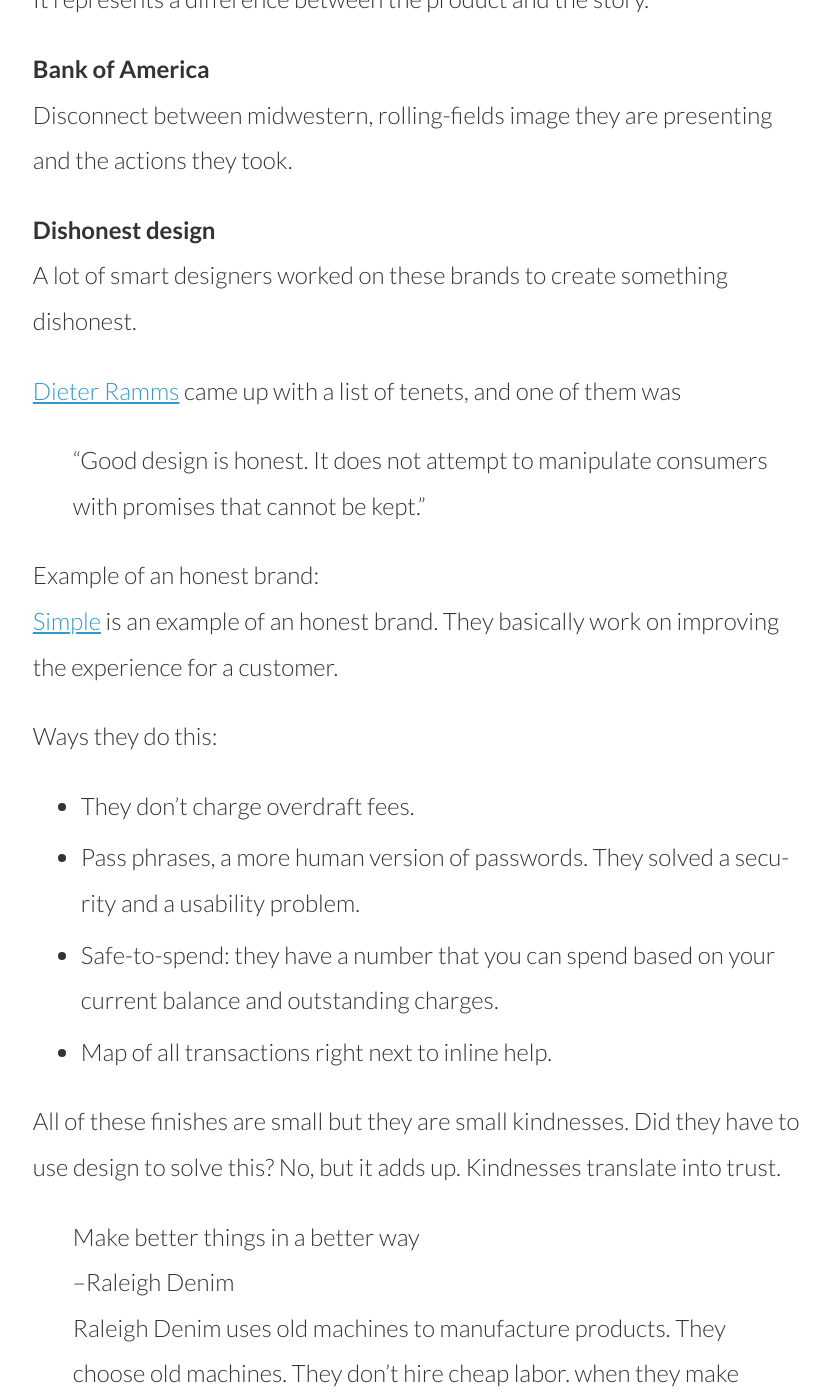
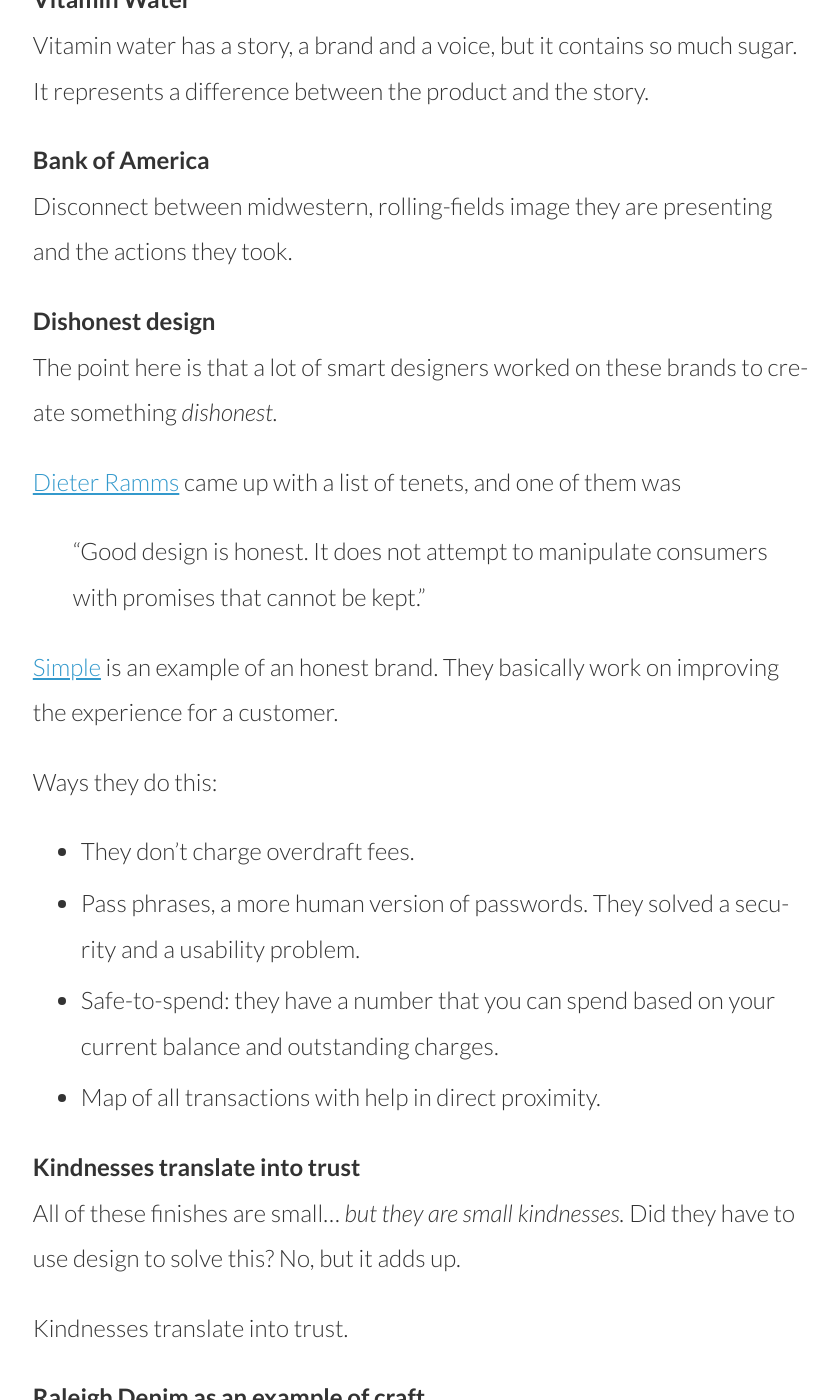
Before and after one commit to thedougco/responsive.ly, a Jekyll site: the page built from _posts/2013-04-2-session-notes-for_aaron_walters_the_real_me.md, in a window 1280 px wide and 1400 px high, scrolled down 1527 px. Shown: the whole window, without its empty margins (44-882 px from the left). Built offline with Jekyll 4.4.1, drawn with Linux system fonts in a browser that asks for light colours; nearby versions of some CDN libraries; Markdown is read by kramdown in place of the engine named in the settings; comment, search, counter and statistics services are not loaded; some of the changed text lies outside the part shown.

Commit message:
post edits

```diff
--- a/_posts/2013-04-2-session-notes-for_aaron_walters_the_real_me.md
+++ b/_posts/2013-04-2-session-notes-for_aaron_walters_the_real_me.md
@@ -32,36 +32,40 @@
 Disconnect between midwestern, rolling-fields image they are presenting and the actions they took.
 
 **Dishonest design**
-A lot of smart designers worked on these brands to create something dishonest.
+The point here is that a lot of smart designers worked on these brands to create something *dishonest.*
 
 [Dieter Ramms](http://en.wikipedia.org/wiki/Dieter_Rams) came up with a list of tenets, and one of them was
 > “Good design is honest. It does not attempt to manipulate consumers with promises that cannot be kept.”
 
-Example of an honest brand:
 [Simple](https://simple.com/) is an example of an honest brand. They basically work on improving the experience for a customer.
 
 Ways they do this:
 - They don't charge overdraft fees.
 - Pass phrases, a more human version of passwords. They solved a security and a usability problem.
 - Safe-to-spend: they have a number that you can spend based on your current balance and outstanding charges.
-- Map of all transactions right next to inline help.
+- Map of all transactions with help in direct proximity.
 
-All of these finishes are small but they are small kindnesses. Did they have to use design to solve this? No, but it adds up. Kindnesses translate into trust.
+**Kindnesses translate into trust**
+All of these finishes are small… *but they are small kindnesses.* Did they have to use design to solve this? No, but it adds up.
 
+Kindnesses translate into trust.
+
+**Raleigh Denim as an example of craft**
 >Make better things in a better way
 >--Raleigh Denim
+
 Raleigh Denim uses old machines to manufacture products. They choose old machines. They don’t hire cheap labor. when they make jeans, they hand stamp them. They make 200 jeans every couple of weeks. The founders sign the inside of the jeans. They’ve made something better in a better way.
 
 In an age of access where you can get anything, what we really prize is something that is handmade, unique, just for us, special.
 
-Example:
+**Other examples of craft:**
 [Dropbox](https://www.dropbox.com/mobile) – the detail put into the illustration, the custom drop shadows below the illustrations, the demonstration of craft… suggests quality behind the service.
 
 Compare Dropbox to [Box](https://www.box.com/). Box is a good service. It doesn’t communicate the same thing. It doesn’t feel unique.
 
 This is a comparison between good and great. When we live in a world of access, you have to be great.
 
-**Human presence**
+**Craft as a demonstration of human presence**
 The difference with Dropbox is there is a demonstration of human presence. That presence is called *personality.*
 
 The interesting thing about personality is Steven Pinkster
@@ -71,7 +75,7 @@
 
 Personality is an important way of connecting to people. Personality is essential. It is not an option
 
-##The benefits of personality
+##The four benefits of personality in design
 
 **1. Standing out**
 Example: [Hipmunk](https://www.hipmunk.com/)
```
Also changed, not shown: other parts of _posts/2013-04-2-session-notes-for_aaron_walters_the_real_me.md (+1 -1 lines).
